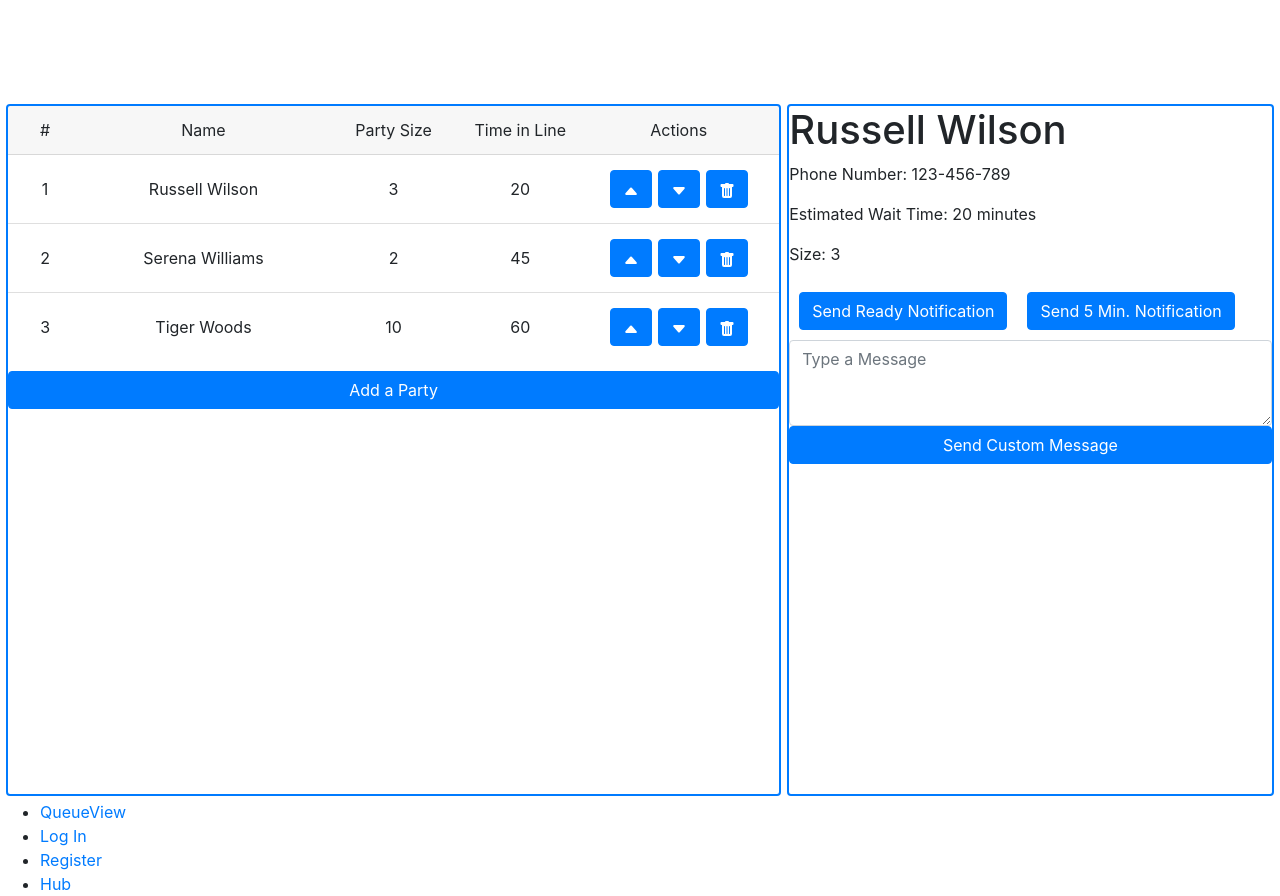
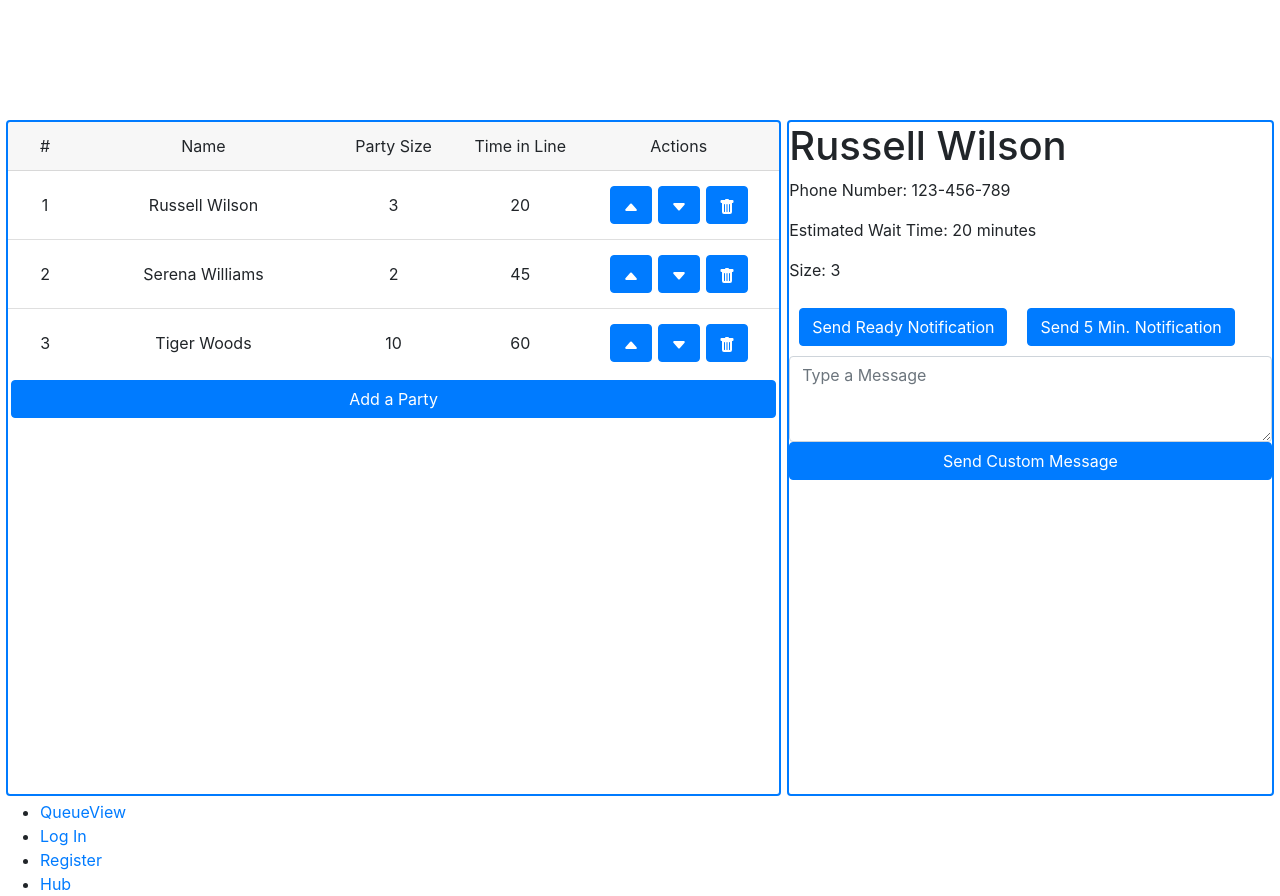
Before and after one commit to radius-queue/web, a React (Create React App) app: page /post-log-in/queue-view in a window 1280 px wide. Built offline with nearby package versions, Linux system fonts and the light colour scheme.

Commit message:
More hub styling.

```diff
--- a/src/post-log-in/queue-view.css
+++ b/src/post-log-in/queue-view.css
@@ -12,22 +12,23 @@
   border: 2pt solid #007bff;
   position: absolute;
   bottom: 0.5vh;
-  top: 13vh;
+  top: 15vh;
   left: 0.5vw;
   width: 60.5vw;
-  overflow: scroll;
+
 }
 
 #queue {
   width: 100%;
   border-bottom: none;
+  overflow: scroll;
 }
 
 #party-card {
   border: 2pt solid #007bff;
   position: absolute;
   bottom: 0.5vh;
-  top: 13vh;
+  top: 15vh;
   right: 0.5vw;
   width: 38vw;
   overflow: scroll;
@@ -42,5 +43,5 @@
 }
 
 #add-customer-button {
-  margin-top: 10px;
+  margin: 3px;
 }
```
